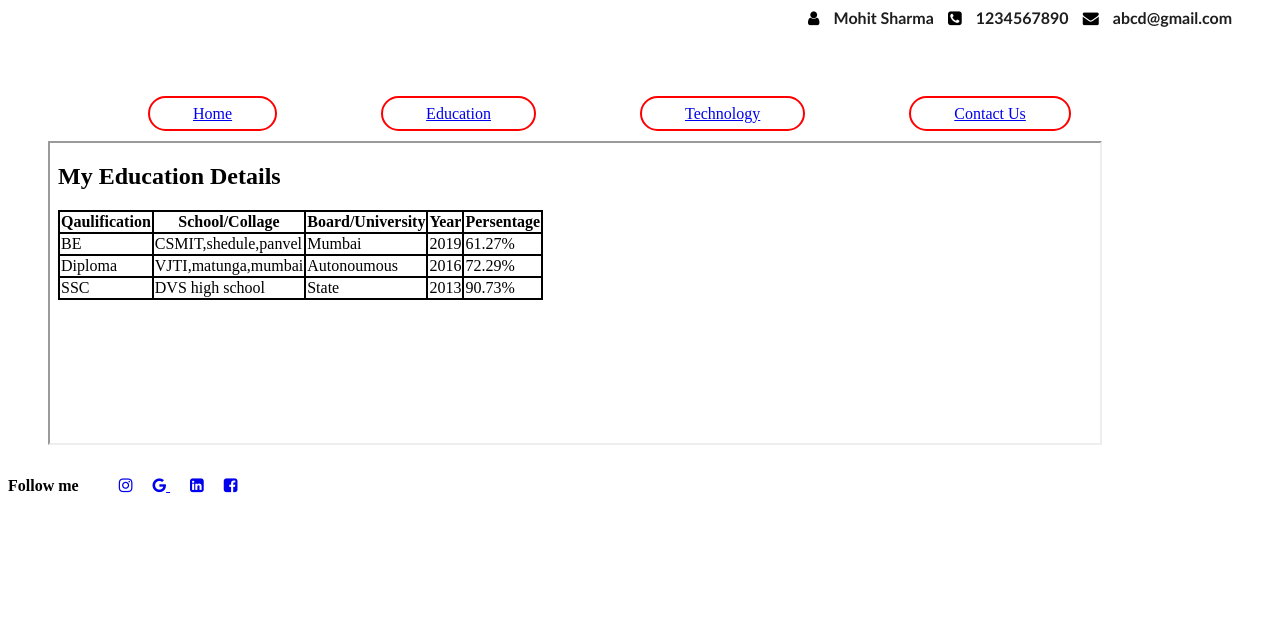
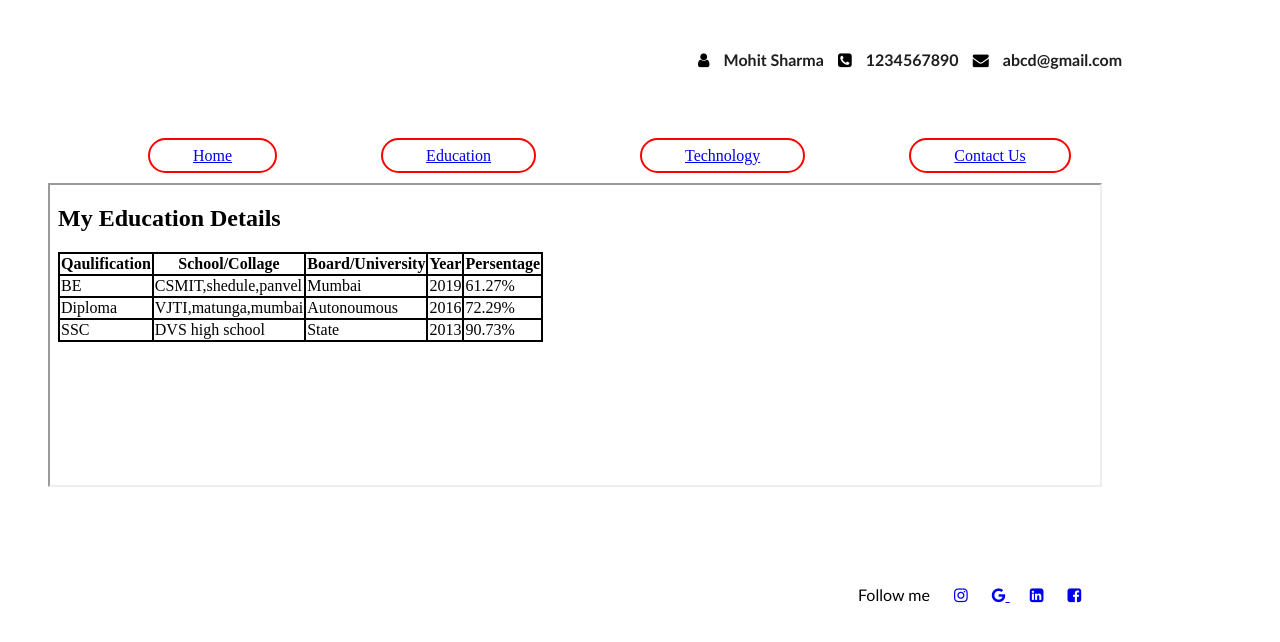
Before and after one commit to rupesh1992/my-profile, a plain HTML site: page index.html in a window 1280 px wide. Drawn offline with Linux system fonts and the light colour scheme.

Commit message:
update css
update css

```diff
--- a/index.html
+++ b/index.html
@@ -8,11 +8,22 @@
     <!-- CDN link -->
     <link rel="stylesheet" href="https://cdnjs.cloudflare.com/ajax/libs/font-awesome/4.7.0/css/font-awesome.min.css">
     <style>
-#header{
+header{
+    font-family: 'Gill Sans', 'Gill Sans MT', Calibri, 'Trebuchet MS', sans-serif;
+    /* border: 2px solid red; */
+    padding-left: 40em;
+    margin: 50px;
+}
+footer{
+    /* border: 2px solid red; */
     font-family: 'Gill Sans', 'Gill Sans MT', Calibri, 'Trebuchet MS', sans-serif;
     /* border: 2px solid red; */
     padding-left: 50em;
-    margin-bottom: 50px;
+    margin: 50px;
+}
+footer a{
+    /* border: 2px solid red; */
+    padding-left: 20px;
 }
 .item1,.item2,.item3{
     padding:10px;
@@ -28,7 +39,10 @@ margin: 10px 40px;
     margin-left: 100px;
     padding: 7px 43px;
     border-radius: 24px;
-
+}
+#footer{
+    /* border: 2px solid red; */
+        display: inline-block;
 }
 
     </style>
@@ -53,12 +67,12 @@ margin: 10px 40px;
 </nav><br>
 <footer>
 
-    <strong> Follow me</strong>&nbsp;&nbsp;&nbsp;&nbsp;&nbsp;&nbsp;&nbsp;&nbsp;&nbsp;
+    <p id="footer"> Follow me</p>
     <!-- icon logo -->
-    <a href="https://www.instagram.com/accounts/login/" target="_blank"><i class="fa fa-instagram" aria-hidden="true"></i></a>&nbsp;&nbsp;&nbsp;&nbsp;
+    <a href="https://www.instagram.com/accounts/login/" target="_blank"><i class="fa fa-instagram" aria-hidden="true"></i></a>
     <a href="https://www.google.com/" target="_blank"> <i class="fa fa-google" aria-hidden="true"></i>
-    </iframe> </a>&nbsp;&nbsp;&nbsp;&nbsp;
-    <a href="https://www.linkedin.com/feed/" target="_blank"> <i class="fa fa-linkedin-square" aria-hidden="true"></i></a>&nbsp;&nbsp;&nbsp;&nbsp;
+    </iframe> </a>
+    <a href="https://www.linkedin.com/feed/" target="_blank"> <i class="fa fa-linkedin-square" aria-hidden="true"></i></a>
     <a href="https://www.facebook.com/" target="_blank"><i class="fa fa-facebook-square" aria-hidden="true"></i>
     </a>
 
```
